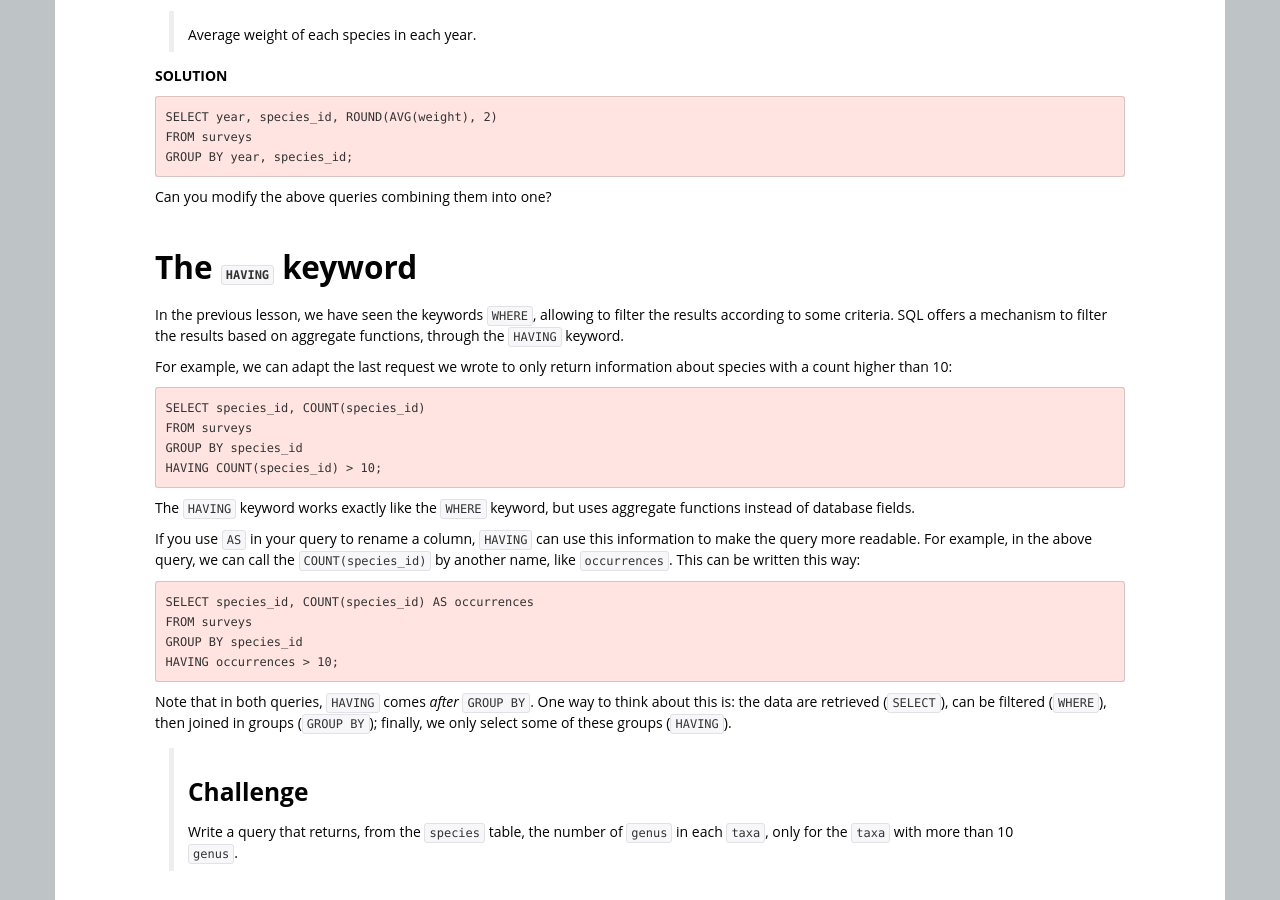
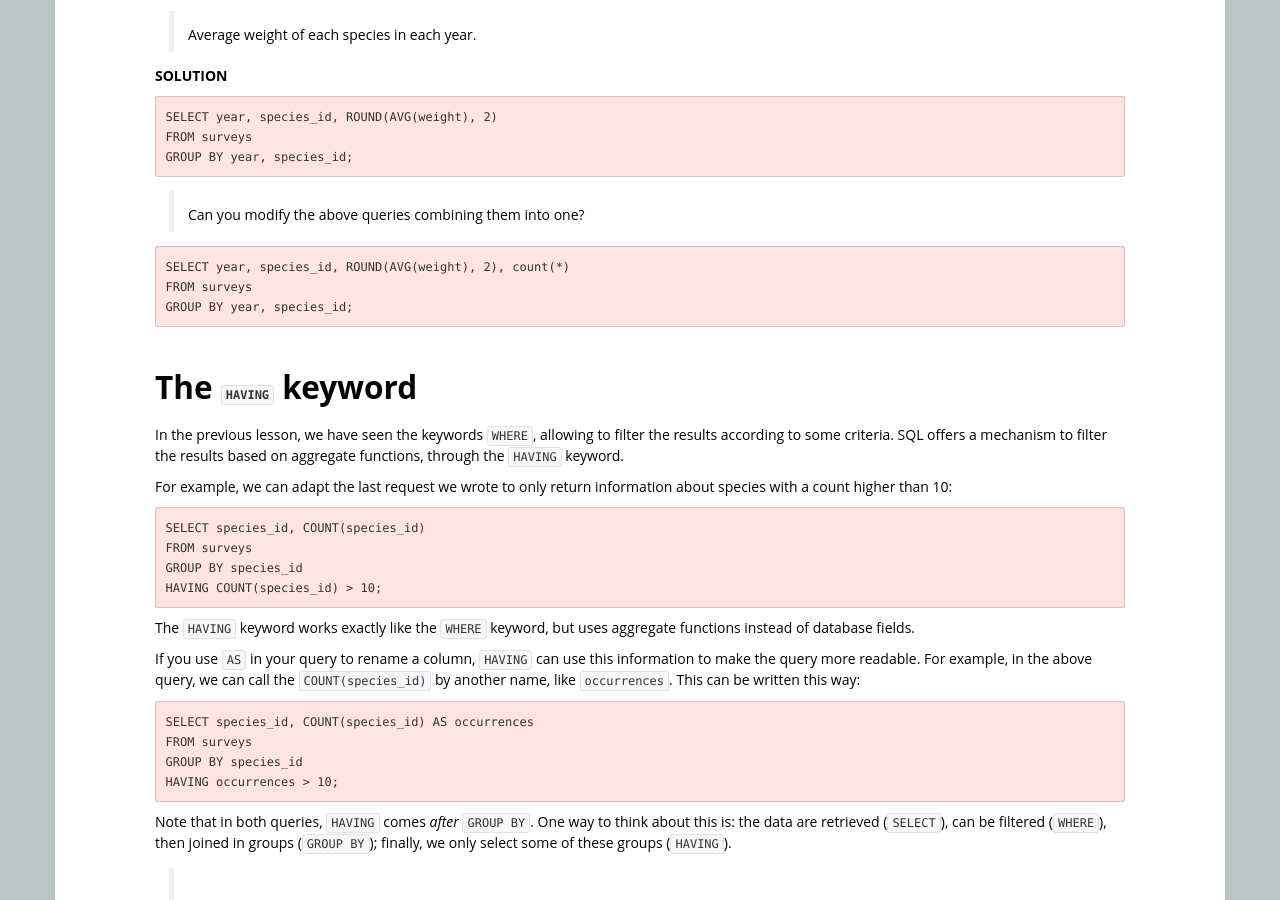
Before and after one commit to lgatto/sql-ecology-ans, a Jekyll site: the page built from 02-sql-aggregation.md, in a window 1280 px wide and 900 px high, scrolled down 1511 px. Built offline with Jekyll 4.4.1, drawn with Linux system fonts in a browser that asks for light colours; nearby versions of some CDN libraries; library files that are not in the unit come from our copies.

Commit message:
group by combine sln

```diff
--- a/02-sql-aggregation.md
+++ b/02-sql-aggregation.md
@@ -82,7 +82,12 @@ If we want to group by multiple fields, we give `GROUP BY` a comma separated lis
 	FROM surveys
 	GROUP BY year, species_id;
 
-Can you modify the above queries combining them into one?
+> Can you modify the above queries combining them into one?
+
+	SELECT year, species_id, ROUND(AVG(weight), 2), count(*)
+	FROM surveys
+	GROUP BY year, species_id;
+
 
 ## The `HAVING` keyword
 
```
